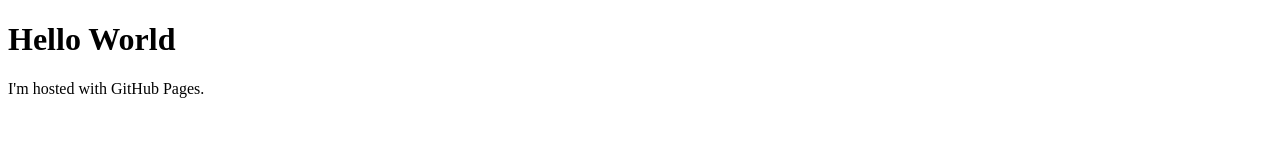
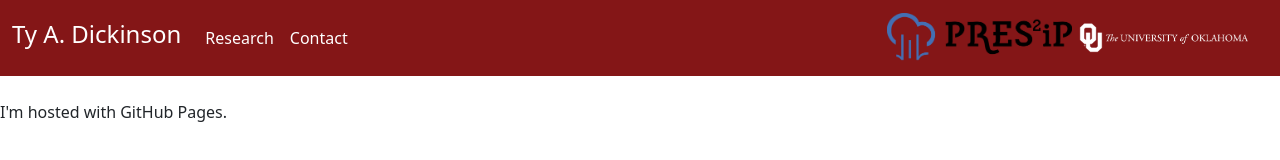
Before and after one commit to tydickinson29/tydickinson29.github.io, a plain HTML site: page index.html in a window 1280 px wide. Drawn offline with nearby package versions, Linux system fonts and the light colour scheme.

Commit message:
First pass at navbar

```diff
--- /dev/null
+++ b/css/custom.css
@@ -0,0 +1,19 @@
+/* change the background color */
+.navbar-custom {
+    background-color: #841617;
+}
+
+/* change the brand and text color */
+.navbar-custom .navbar-brand,
+.navbar-custom .navbar-text {
+    color: #FFFFFF;
+}
+
+/* change the link color */
+.navbar-custom .navbar-nav .nav-link {
+    color: #FFFFFF;
+}
+
+body {
+  padding-top: 100px;
+}
--- a/index.html
+++ b/index.html
@@ -1,7 +1,49 @@
 <!DOCTYPE html>
-<html>
+<html lang="en">
+<head>
+  <meta charset="utf-8" name="viewport" content="width=device-width, initial-scale=1, shrink-to-fit=no">
+  <title> Ty A. Dickinson </title>
+
+  <!-- BS 5.1.3 compiled and minified CSS -->
+  <link href="https://cdn.jsdelivr.net/npm/bootstrap@5.1.3/dist/css/bootstrap.min.css" rel="stylesheet">
+  <!-- BS 5.1.3 compiled JS -->
+  <script src="https://cdn.jsdelivr.net/npm/bootstrap@5.1.3/dist/js/bootstrap.bundle.min.js"></script>
+
+  <link href="css/custom.css" rel="stylesheet">
+</head>
+
 <body>
-<h1>Hello World</h1>
+<header>
+  <nav class="navbar navbar-custom navbar-expand-md fixed-top">
+    <div class="container-fluid">
+      <a class="navbar-brand" href="index.html"> <h4>Ty A. Dickinson</h4> </a>
+      <!-- Add toggle button to collapse bar on small screens -->
+      <button class="navbar-toggler ms-auto" type="button" data-bs-toggle="collapse" data-bs-target="#navbarCollapse" aria-controls="navbarCollapse" aria-expanded="false" aria-label="Toggle navigation">
+        <span class="navbar-toggler-icon"></span>
+      </button>
+
+      <div class="collapse navbar-collapse nav-image" id="navbarCollapse">
+        <ul class="navbar-nav me-auto">
+          <li class="navbar-item">
+            <a class="nav-link" href="research.html"> Research </a>
+          </li>
+          <li class="navbar-item">
+            <a class="nav-link" href="contact.html"> Contact </a>
+        </ul>
+        <ul class="navbar-nav ms-auto">
+          <a class="navbar-brand" href="https://ou.edu">
+            <img src="images/pres2ip_web_logo.png" height="50px"></img>
+            <img src="images/ou_logo.png" height="50px"></img>
+          </a>
+        </ul>
+      </div>
+    </div>
+  </nav>
+</header>
+
+<main role="main">
 <p>I'm hosted with GitHub Pages.</p>
+</main>
+
 </body>
 </html>
```
Also changed, not shown: images/ou_logo.png (added), images/pres2ip_web_logo.png (added), 2 other files.
